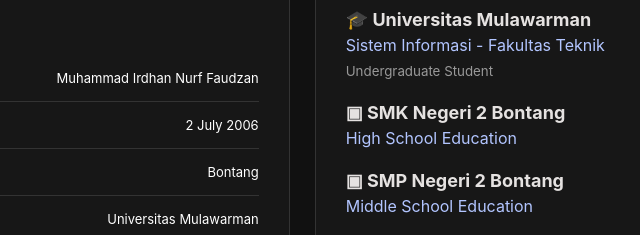
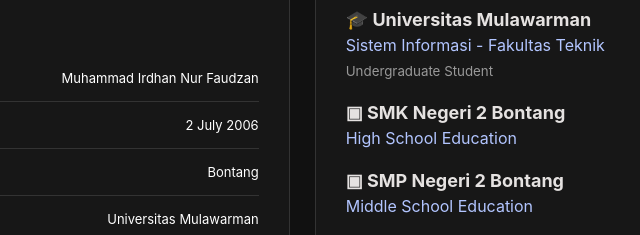
Before and after one commit to Faudzann26/PORTOBOLA, a plain HTML site: page index.html in a window 1280 px wide. Shown: the part 5190-5425 px from the top of the page, 230-870 px from the left. Drawn offline with Linux system fonts and the light colour scheme.

Commit message:
Update index.html

```diff
--- a/index.html
+++ b/index.html
@@ -448,7 +448,7 @@
 
 <p>
 FULL NAME
-<span>Muhammad Irdhan Nurf Faudzan</span>
+<span>Muhammad Irdhan Nur Faudzan</span>
 </p>
 
 
```
